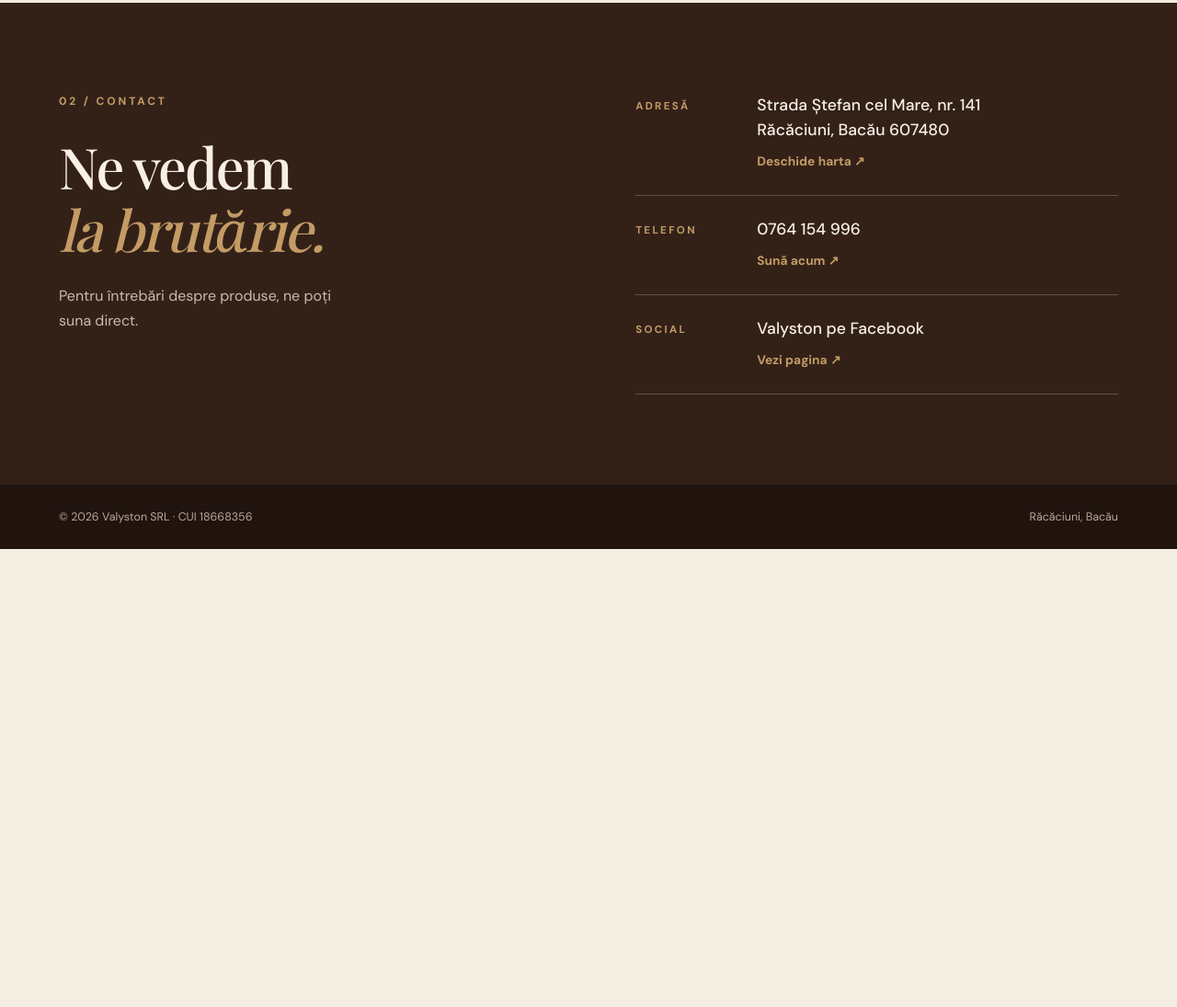
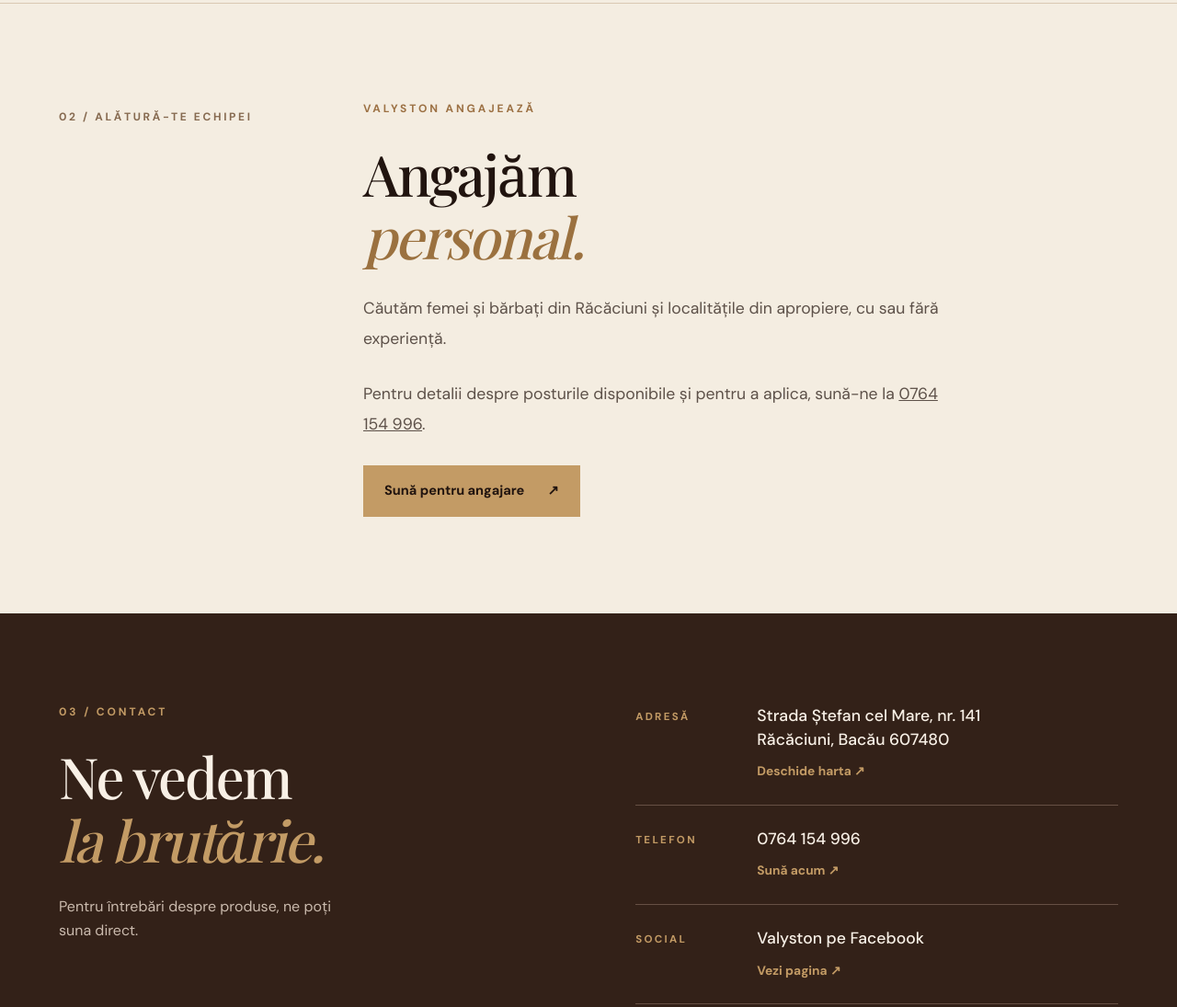
Before and after one commit to edivvsshi/valyston, a plain HTML site: page index.html in a window 1280 px wide. Shown: the part 1341-2436 px from the top of the page at 92% size. Before the commit the page ends 1938 px from the top, so only its background shows below. Drawn offline with nearby package versions, Linux system fonts and the light colour scheme; a web font is replaced by a local one.

Commit message:
Adaugă anunțul de angajare Valyston

```diff
--- a/index.html
+++ b/index.html
@@ -13,7 +13,7 @@
   <a class="skip" href="#continut">Sari la conținut</a>
   <header class="site-header">
     <a class="brand" href="#acasa" aria-label="Valyston, începutul paginii"><span class="brand-mark">V</span><span>VALYSTON<small>BRUTĂRIE · RĂCĂCIUNI</small></span></a>
-    <nav aria-label="Navigare principală"><a href="#despre">Despre noi</a><a href="#contact">Contact</a><a class="nav-call" href="tel:+40764154996">Sună-ne <span aria-hidden="true">↗</span></a></nav>
+    <nav aria-label="Navigare principală"><a href="#despre">Despre noi</a><a href="#angajari">Angajări</a><a href="#contact">Contact</a><a class="nav-call" href="tel:+40764154996">Sună-ne <span aria-hidden="true">↗</span></a></nav>
   </header>
 
   <main id="continut">
@@ -33,7 +33,12 @@
       <div class="about-content"><p class="eyebrow dark">BRUTĂRIA VALYSTON</p><h2 id="despre-titlu">O brutărie din<br><em>comunitatea noastră.</em></h2><p>Suntem în Răcăciuni, județul Bacău. Activitatea firmei Valyston SRL include fabricarea pâinii și a produselor proaspete de patiserie. Pentru disponibilitatea produselor, sună-ne sau treci pe la noi.</p><a class="inline-link" href="https://www.facebook.com/p/Valyston-61575104858359/" target="_blank" rel="noopener noreferrer">Urmărește-ne pe Facebook <span aria-hidden="true">↗</span></a></div>
     </section>
 
-    <section class="contact" id="contact" aria-labelledby="contact-titlu"><div class="contact-inner"><div><p class="eyebrow">02 / CONTACT</p><h2 id="contact-titlu">Ne vedem<br><em>la brutărie.</em></h2><p class="contact-intro">Pentru întrebări despre produse, ne poți suna direct.</p></div><div class="contact-details"><div class="detail"><span>ADRESĂ</span><strong>Strada Ștefan cel Mare, nr. 141<br>Răcăciuni, Bacău 607480</strong><a href="https://www.google.com/maps/search/?api=1&amp;query=Valyston%20Strada%20Stefan%20cel%20Mare%20141%20Racaciuni" target="_blank" rel="noopener noreferrer">Deschide harta ↗</a></div><div class="detail"><span>TELEFON</span><strong><a href="tel:+40764154996">0764 154 996</a></strong><a href="tel:+40764154996">Sună acum ↗</a></div><div class="detail"><span>SOCIAL</span><strong>Valyston pe Facebook</strong><a href="https://www.facebook.com/p/Valyston-61575104858359/" target="_blank" rel="noopener noreferrer">Vezi pagina ↗</a></div></div></div></section>
+    <section class="about section-shell" id="angajari" aria-labelledby="angajari-titlu" style="border-top:1px solid #d9c8b3">
+      <div class="section-number">02 / ALĂTURĂ-TE ECHIPEI</div>
+      <div class="about-content"><p class="eyebrow dark">VALYSTON ANGAJEAZĂ</p><h2 id="angajari-titlu">Angajăm<br><em>personal.</em></h2><p>Căutăm femei și bărbați din Răcăciuni și localitățile din apropiere, cu sau fără experiență.</p><p>Pentru detalii despre posturile disponibile și pentru a aplica, sună-ne la <a href="tel:+40764154996">0764 154 996</a>.</p><a class="button primary" href="tel:+40764154996">Sună pentru angajare <span aria-hidden="true">↗</span></a></div>
+    </section>
+
+    <section class="contact" id="contact" aria-labelledby="contact-titlu"><div class="contact-inner"><div><p class="eyebrow">03 / CONTACT</p><h2 id="contact-titlu">Ne vedem<br><em>la brutărie.</em></h2><p class="contact-intro">Pentru întrebări despre produse, ne poți suna direct.</p></div><div class="contact-details"><div class="detail"><span>ADRESĂ</span><strong>Strada Ștefan cel Mare, nr. 141<br>Răcăciuni, Bacău 607480</strong><a href="https://www.google.com/maps/search/?api=1&amp;query=Valyston%20Strada%20Stefan%20cel%20Mare%20141%20Racaciuni" target="_blank" rel="noopener noreferrer">Deschide harta ↗</a></div><div class="detail"><span>TELEFON</span><strong><a href="tel:+40764154996">0764 154 996</a></strong><a href="tel:+40764154996">Sună acum ↗</a></div><div class="detail"><span>SOCIAL</span><strong>Valyston pe Facebook</strong><a href="https://www.facebook.com/p/Valyston-61575104858359/" target="_blank" rel="noopener noreferrer">Vezi pagina ↗</a></div></div></div></section>
   </main>
   <footer><span>© <span id="year">2026</span> Valyston SRL · CUI 18668356</span><span>Răcăciuni, Bacău</span></footer>
   <script>document.getElementById('year').textContent = new Date().getFullYear();</script>
```
